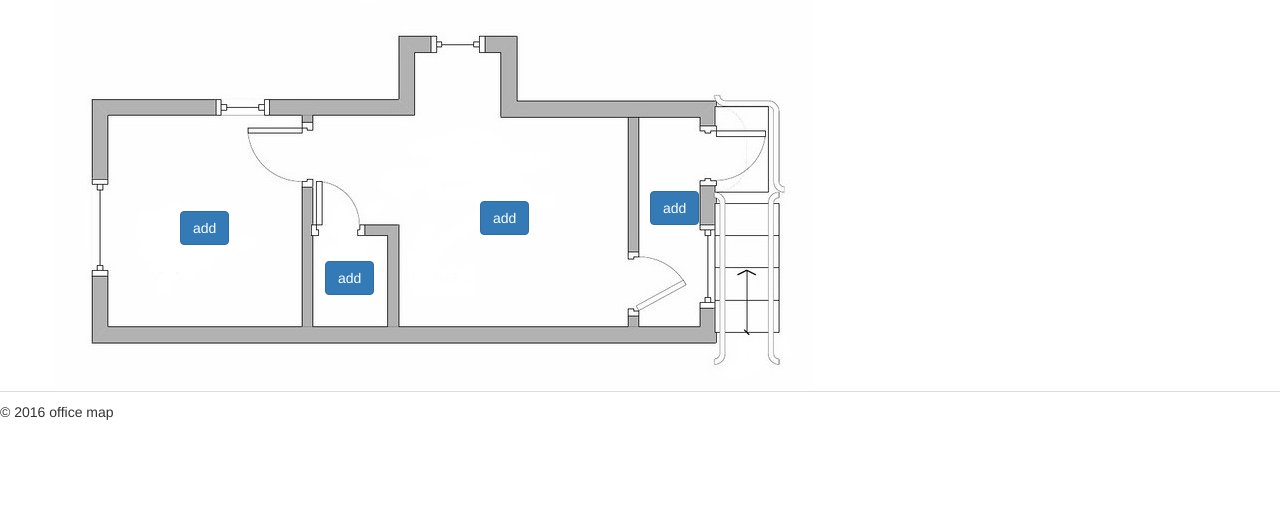
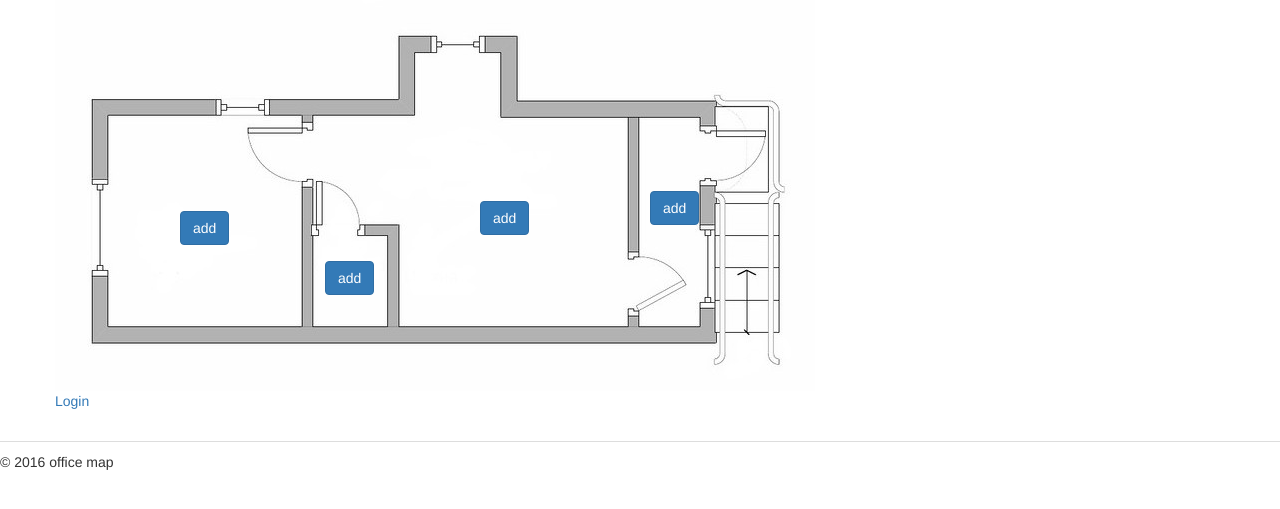
Before and after one commit to kukirokuk/omap, a Django app: template map/templates/map.html in a window 1280 px wide. Shown: the part 64-573 px from the top of the page. Run offline with Django 3.2, Linux system fonts and the light colour scheme; the template is opened without the code that fills it, so the values that code supplies are empty; parts of the project's set-up code (start-up, migrations or seed data) failed here and were passed over; some libraries are stand-ins or nearby versions.

Commit message:
login logout added

```diff
--- a/map/static/css/main.css
+++ b/map/static/css/main.css
@@ -37,7 +37,6 @@ h2 {
     margin-top: 30px;
     margin-bottom: 20px;
     padding-bottom: 30px;
-    border-bottom: 1px solid #dddddd;
 }
 
 .delete_button {
@@ -63,3 +62,6 @@ h2 {
     margin-top: 10px;
     text-align: center;
 }
+.login {
+    margin-bottom: 30px;
+}
--- a/map/templates/map.html
+++ b/map/templates/map.html
@@ -11,6 +11,7 @@
 <!-- {% block logo %}
     <h2>Office map</h1>
 {% endblock %} -->
+
 
 <div class="row" id="map">
     <img id="image-map" src="{% static "img/newscheme.jpg" %}" border="0" width="760" height="392" orgWidth="760" orgHeight="392" usemap="#image-map" alt="" class="map" />
@@ -50,4 +51,15 @@
         {% endif %}
     </div>
 </div>
+<div class="row login">
+    {% if user.is_authenticated %}
+
+      <a href="{% url 'logout' %}">Logout</a>
+
+    {% else %}
+
+      <a href="{% url 'django.contrib.auth.views.login' %}">Login</a>
+
+    {% endif %}
+    </div>
 {% endblock content %}
--- a/map/views.py
+++ b/map/views.py
@@ -1,6 +1,8 @@
 from django.shortcuts import render, get_object_or_404, redirect
 from django.views.generic import TemplateView, DetailView, UpdateView, CreateView, DeleteView, ListView
 from django.core.urlresolvers import reverse
+from django.contrib.auth.decorators import login_required
+from django.utils.decorators import method_decorator
 
 from models import Room, Worker
 from forms import RoomUpdateForm, WorkerUpdateForm
@@ -20,7 +22,7 @@ class MapView(TemplateView):
         return {'room1': room1, 'room2': room2,
              'room3': room3, 'room4': room4}
 
-
+@method_decorator(login_required, name='dispatch')
 class RoomView(DetailView):
     template_name = 'detail.html'
     model = Room
--- a/omap/settings.py
+++ b/omap/settings.py
@@ -139,3 +139,5 @@ FIXTURE_DIRS = (
 DJANGORESIZED_DEFAULT_SIZE = [1000 , 800]
 DJANGORESIZED_DEFAULT_QUALITY = 75
 DJANGORESIZED_DEFAULT_KEEP_META = True
+
+LOGIN_REDIRECT_URL = '/'
--- a/omap/urls.py
+++ b/omap/urls.py
@@ -1,17 +1,21 @@
 from django.conf.urls import url, patterns
 from django.contrib import admin
 from django.contrib.staticfiles.urls import staticfiles_urlpatterns
+from django.contrib.auth.decorators import login_required
 
 from map.views import MapView, RoomView, RoomUpdate, RoomDelete, RoomCreate
 from map.views import WorkerView, WorkerCreate, WorkerUpdate, WorkerDelete
 
 urlpatterns = [
     url(r'^$', MapView.as_view(), name="map"),
-    url(r'^room/detail/(?P<pk>\d+)$', RoomView.as_view(), name='detail'),
+    url(r'^room/detail/(?P<pk>\d+)$', login_required(RoomView.as_view()), name='detail'),
     url(r'^room/create/(?P<pk>\d+)$', RoomCreate.as_view(), name='room_create'),
     url(r'^room/update/(?P<pk>\d+)$', RoomUpdate.as_view(), name='update'),
     url(r'^room/delete/(?P<pk>\d+)$', RoomDelete.as_view(), name='room_delete'),
-
+    url(r'^accounts/login/$', 'django.contrib.auth.views.login',
+        {'template_name': 'login.html'}, name='login'),
+    url(r'^logout/$', 'django.contrib.auth.views.logout',
+        {'next_page': '/'}, name='logout'),
     #worker urls
     url(r'^worker/detail/(?P<pk>\d+)$', WorkerView.as_view(), name='worker_detail'),
     url(r'^worker/create/$', WorkerCreate.as_view(), name='worker_create'),
```
